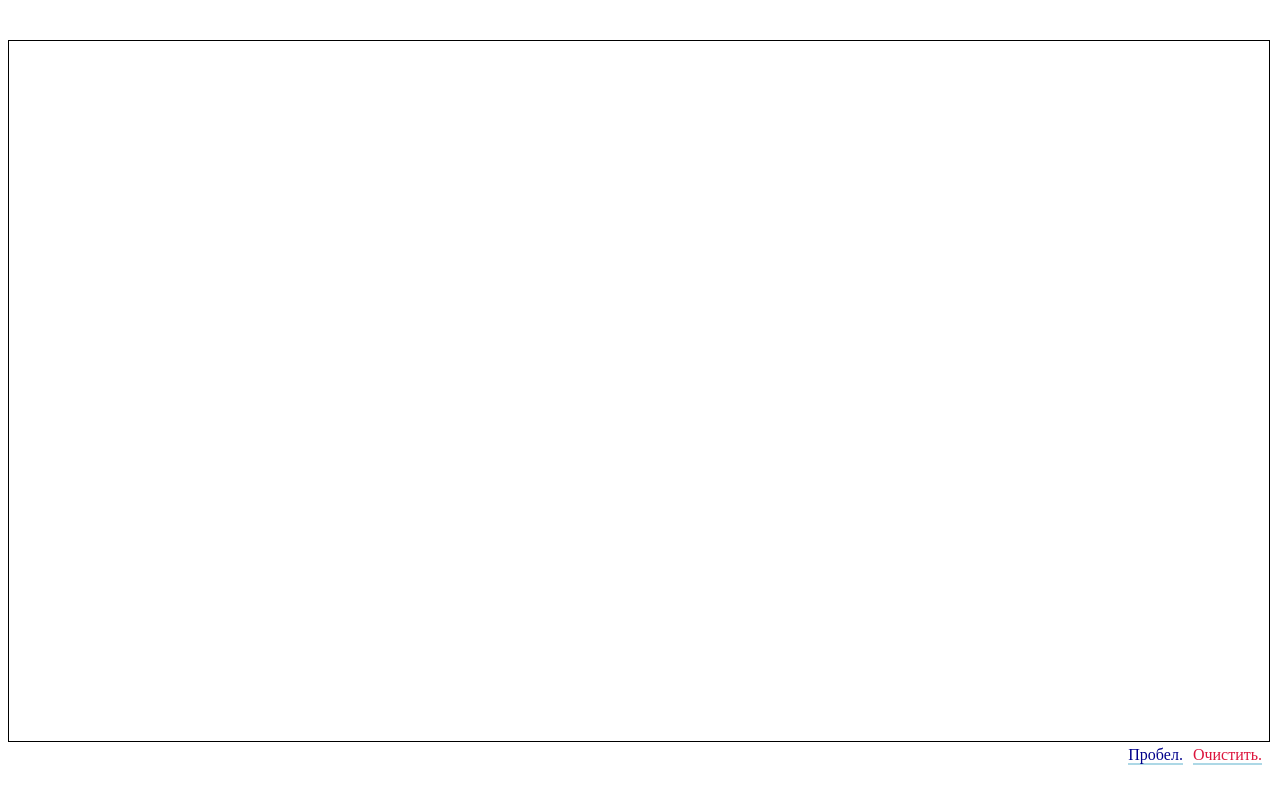
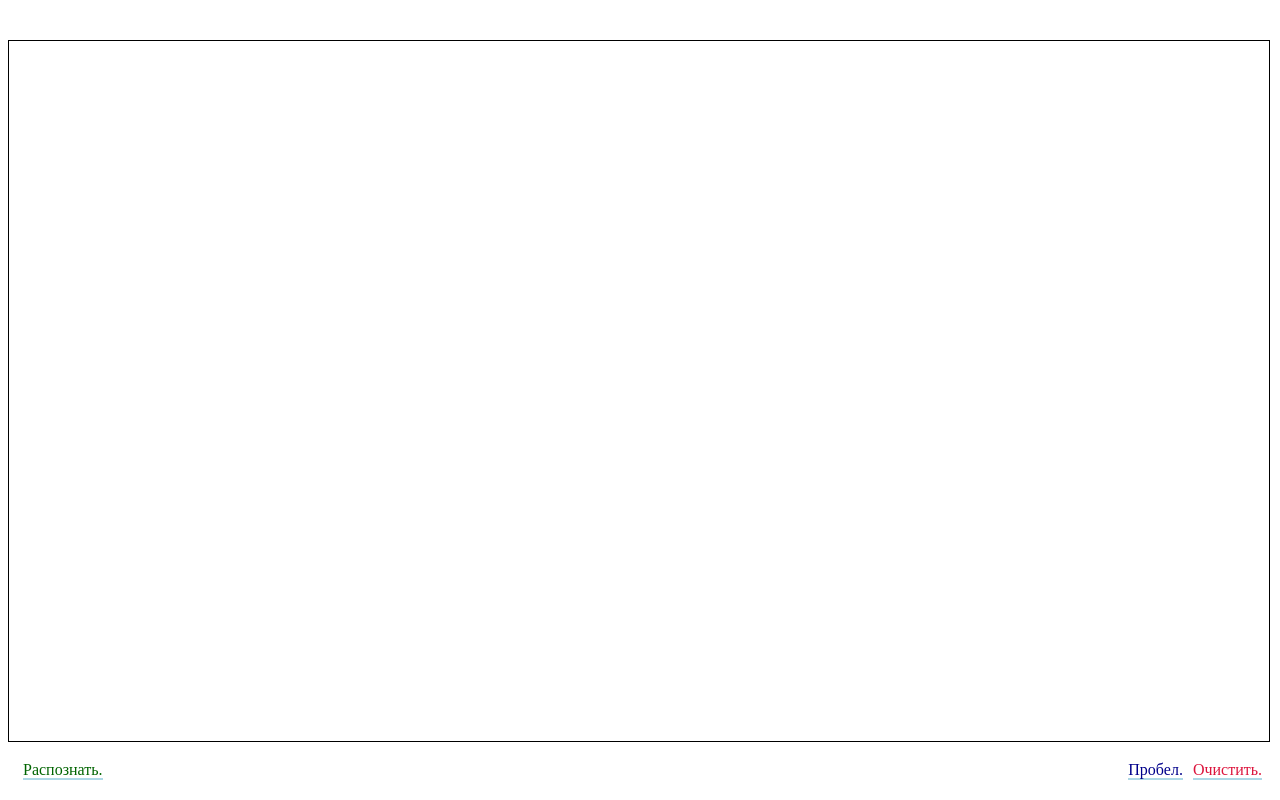
Before and after one commit to BigIskander/Handwriting-keyboard-for-Linux-tesseract, a website built with Vite: page index.html in a window 1280 px wide. Built offline with nearby package versions, Linux system fonts and the light colour scheme.

Commit message:
Manual recognize button.

```diff
--- a/index.html
+++ b/index.html
@@ -8,7 +8,7 @@
     <script>
       var choseWord
       var erase
-      var test_me
+      var recognizeText
     </script>
     <script type="module" src="/src/handwriting.canvas.js"></script>
     <script type="module" defer>
@@ -16,13 +16,16 @@
         var main = await import("/src/main.ts");
         choseWord = main.choseWord;
         erase = main.erase;
-        test_me = main.test_me;
+        recognizeText = main.recognizeText;
       })();
     </script>
   </head>
   <body>
     <div id="results" class="selectWordPanel"></div>
     <div><canvas id="can" width="1000" height="200" style="border: 1px solid; cursor: crosshair;"></canvas></div>
-    <div style="margin-bottom: 5px; text-align: right;"><a onclick="choseWord(' ')" class="internalLink" href="JavaScript:void(0);" >Пробел.</a><a onclick="erase()" href="JavaScript:void(0);" class="internalLinkRed">Очистить.</a></div>
+    <div style="margin-bottom: 5px; margin-top: 15px; display:grid; grid-template-columns: 1fr 1fr;">
+      <div id="recognize_button" style="margin-left: 15px; text-align: left; font-weight: normal;"><a onclick="recognizeText()" class="internalLinkGreen" href="JavaScript:void(0);" >Распознать.</a></div>
+      <div style="text-align: right;"><a onclick="choseWord(' ')" class="internalLink" href="JavaScript:void(0);" >Пробел.</a><a onclick="erase()" href="JavaScript:void(0);" class="internalLinkRed">Очистить.</a></div>
+    </div>
   </body>
 </html>
--- a/src/main.ts
+++ b/src/main.ts
@@ -3,13 +3,16 @@ import { appWindow, LogicalSize, LogicalPosition } from '@tauri-apps/api/window'
 import { invoke } from '@tauri-apps/api/tauri';
 import { writeText } from '@tauri-apps/api/clipboard';
 // @ts-ignore
-var out: HTMLElement = document.getElementById('results')
+var out: HTMLElement = document.getElementById('results');
+// @ts-ignore
+var recognize_button: HTMLElement = document.getElementById('recognize_button');
 
 async function recognizeText() {
     // @ts-ignore
     var image_data = await mycan.toDataURL().split('base64,')[1];
     // @ts-ignore
     await invoke('recognize_text', {base64Image: image_data}).then((response) => { displayRecognizedText(response.slice(0, -2), null); }).catch((err) => { displayRecognizedText("", err) });
+    recognize_button.style.fontWeight = "normal";
 }
 
 function displayRecognizedText(text: any, err: any) {
@@ -43,13 +46,16 @@ window.onresize = () => {
 
 // @ts-ignore
 var can = new handwriting.Canvas(mycan);
-can.setMouseUpCallBack(() => recognizeText());
+// can.setMouseUpCallBack(() => recognizeText());
+
+can.setMouseUpCallBack(() => { recognize_button.style.fontWeight = "bold" });
 //Set line width shown on the canvas element (default: 3)
 can.setLineWidth(5);
 
 function erase() {
     can.erase();
     out.innerHTML = "";
+    recognize_button.style.fontWeight = "normal";
 }
 
 async function choseWord(word: String) {
@@ -59,5 +65,6 @@ async function choseWord(word: String) {
 
 export {
     erase,
-    choseWord
+    choseWord,
+    recognizeText
 }
--- a/src/style.css
+++ b/src/style.css
@@ -24,7 +24,7 @@
     margin-bottom: 2px;
     padding-left: 5px;
 }
-.internalLink, .internalLinkRed {
+.internalLink, .internalLinkRed, .internalLinkGreen {
     color: darkblue;
     box-shadow: 0px 2px lightblue;
     margin-right: 10px;
@@ -40,3 +40,10 @@
     color: red;
     box-shadow: 0px 2px darkred;
 }
+.internalLinkGreen {
+    color: darkgreen;
+}
+.internalLinkGreen:hover {
+    color: darkgreen;
+    box-shadow: 0px 2px darkgreen;
+}
```
